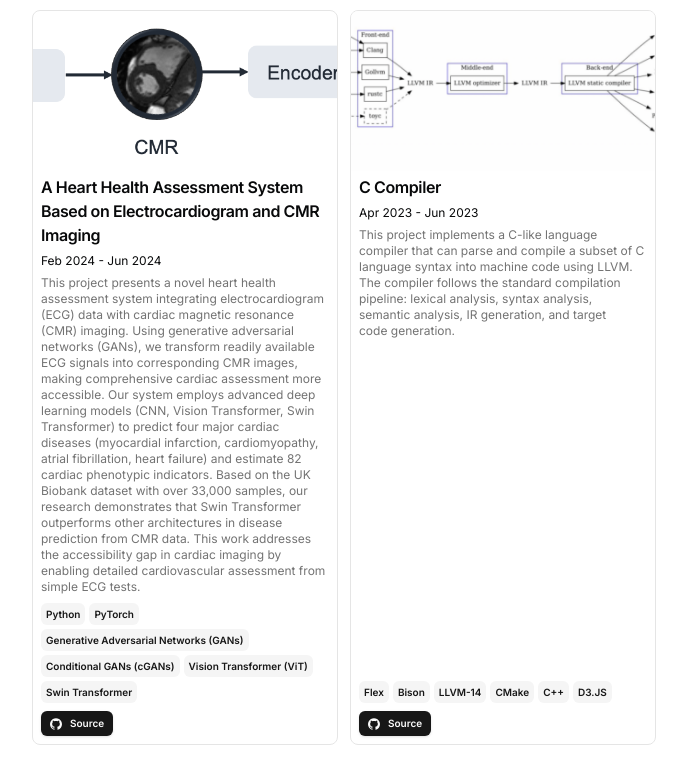
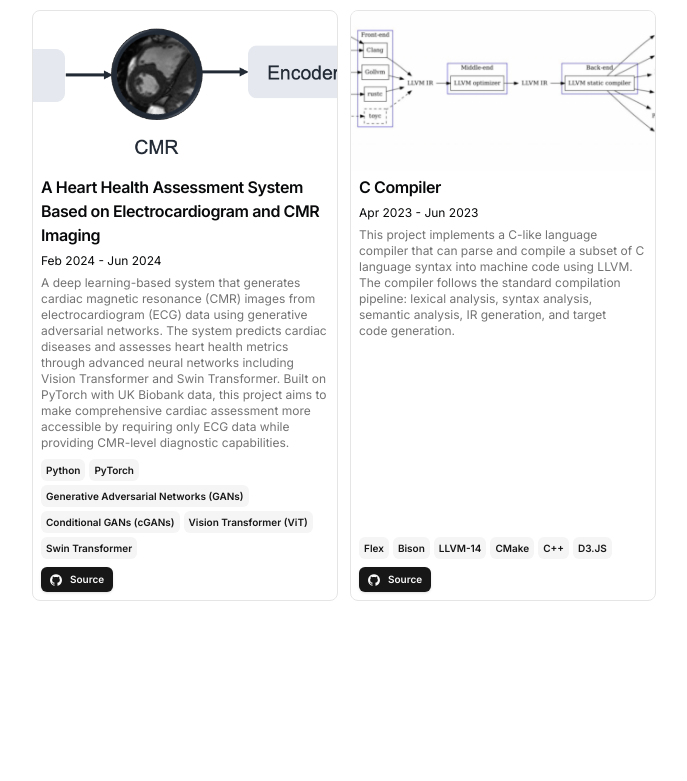
Before and after one commit to rebeccaaaaas/rebeccaaaaas.github.io, a Next.js app: page / in a window 1280 px wide. Shown: the part 1844-2625 px from the top of the page, without its empty margins (296-983 px from the left). Built offline with nearby package versions, Linux system fonts and the light colour scheme.

Commit message:
revise description

```diff
--- a/src/data/resume.tsx
+++ b/src/data/resume.tsx
@@ -291,7 +291,7 @@ export const DATA = {
       dates: "Feb 2024 - Jun 2024",
       active: true,
       description:
-        "This project presents a novel heart health assessment system integrating electrocardiogram (ECG) data with cardiac magnetic resonance (CMR) imaging. Using generative adversarial networks (GANs), we transform readily available ECG signals into corresponding CMR images, making comprehensive cardiac assessment more accessible. Our system employs advanced deep learning models (CNN, Vision Transformer, Swin Transformer) to predict four major cardiac diseases (myocardial infarction, cardiomyopathy, atrial fibrillation, heart failure) and estimate 82 cardiac phenotypic indicators. Based on the UK Biobank dataset with over 33,000 samples, our research demonstrates that Swin Transformer outperforms other architectures in disease prediction from CMR data. This work addresses the accessibility gap in cardiac imaging by enabling detailed cardiovascular assessment from simple ECG tests.",
+        "A deep learning-based system that generates cardiac magnetic resonance (CMR) images from electrocardiogram (ECG) data using generative adversarial networks. The system predicts cardiac diseases and assesses heart health metrics through advanced neural networks including Vision Transformer and Swin Transformer. Built on PyTorch with UK Biobank data, this project aims to make comprehensive cardiac assessment more accessible by requiring only ECG data while providing CMR-level diagnostic capabilities.",
       technologies: [
         "Python",
         "PyTorch",
```
